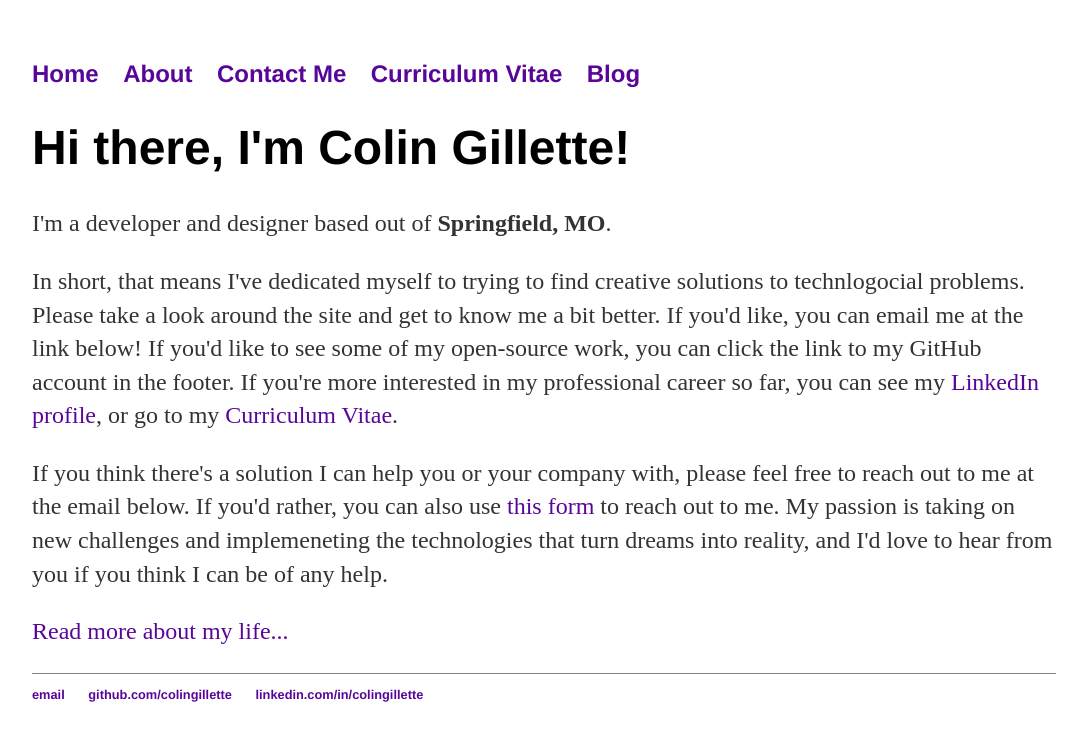
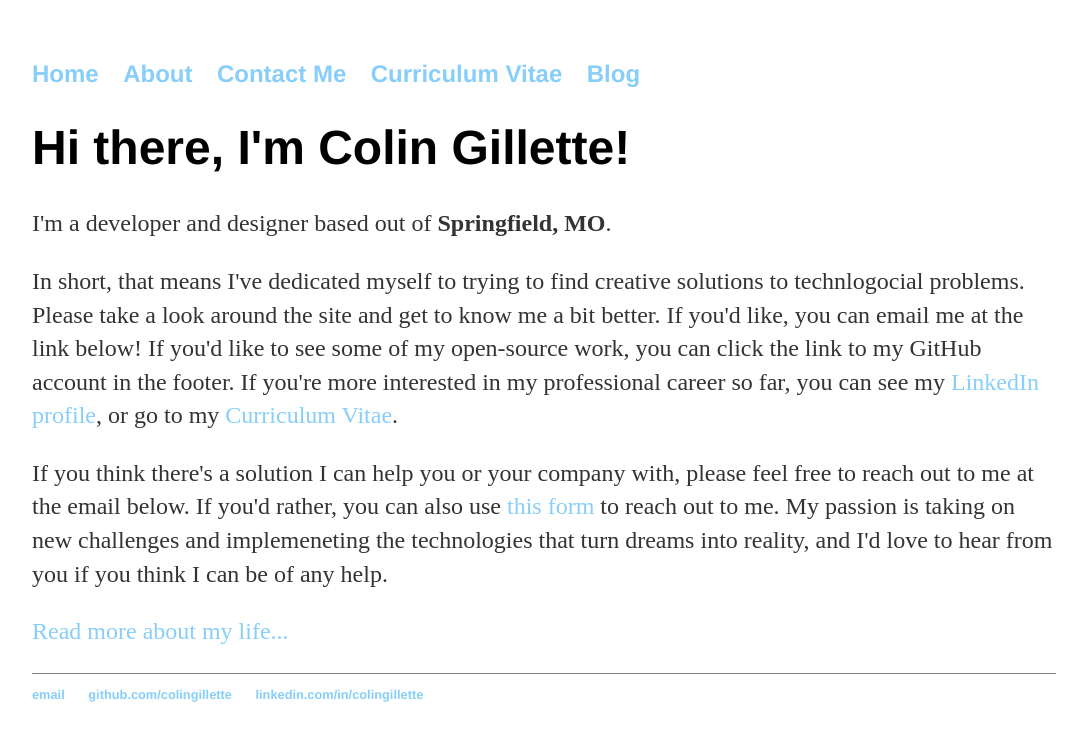
Before and after one commit to colingillette/colingillette.github.io, a Jekyll site: the page built from index.html, in a window 1280 px wide. Shown: the top 741 px of the page, without its empty margins (96-1178 px from the left). Built offline with Jekyll 4.4.1, drawn with Linux system fonts in a browser that asks for light colours.

Commit message:
change link colors

```diff
--- a/css/main.css
+++ b/css/main.css
@@ -26,7 +26,7 @@ nav ul li, footer ul li {
 
 a {
     text-decoration: none;
-    color: #580699;
+    color: lightskyblue;
 }
 
 a:hover {
```
